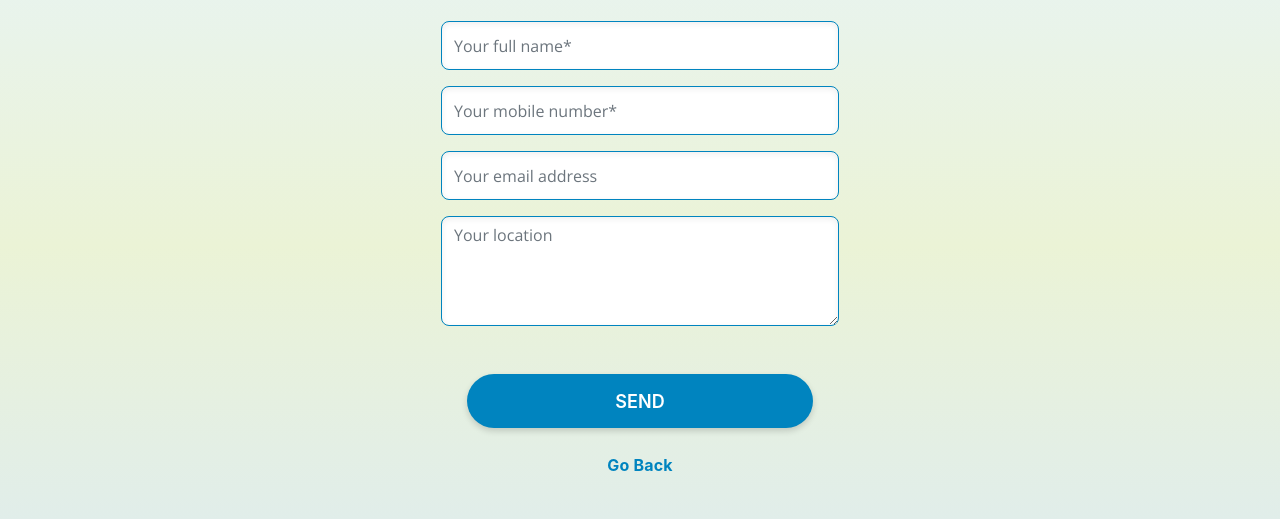
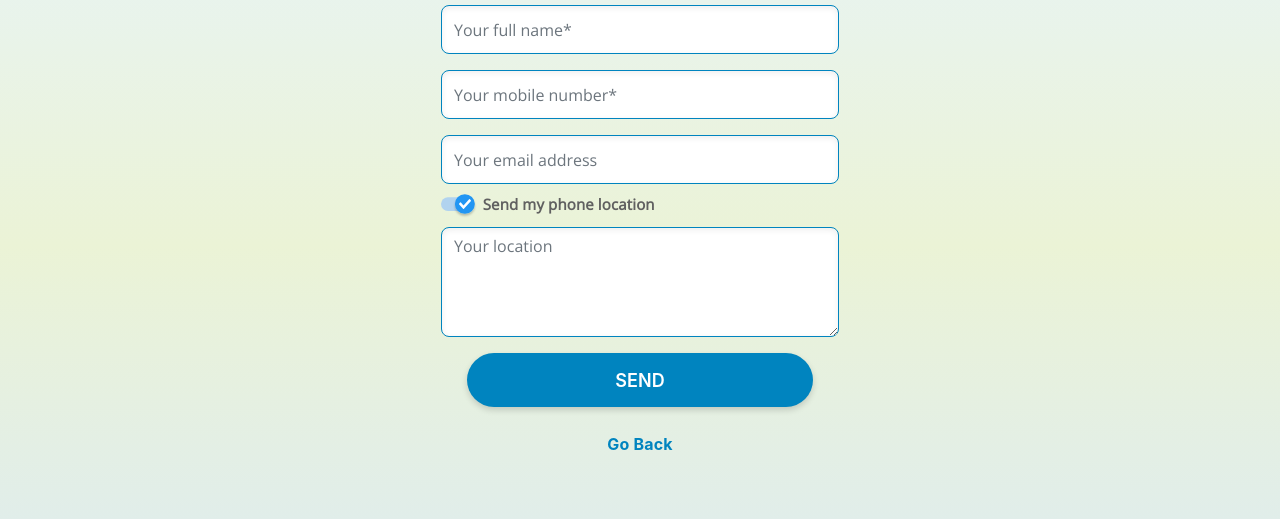
Before and after one commit to haidertoqeer/calmtagMobile, a plain HTML site: page Info.html in a window 1280 px wide. Shown: the part 153-672 px from the top of the page. Drawn offline with nearby package versions, Linux system fonts and the light colour scheme.

Commit message:
info page updated

```diff
--- a/Info.html
+++ b/Info.html
@@ -34,14 +34,22 @@
 							<h3 class="cst-h3"> Your Basic Info Required </h3>
 							<p class="cst-p"> Forwaded to this lost person's emergency contact </p>
 						</div>
-						<div class="col-lg-12 mt-4">
+						<div class="col-lg-12 mt-2">
 							<input type="text" class="form-control login-input" placeholder="Your full name*">
 							<input type="text" class="form-control login-input mt-3" placeholder="Your mobile number*">
 							<input type="text" class="form-control login-input mt-3" placeholder="Your email address">
+<!--
+							<span class="d-block mt-2">
+							    <img src="assets/images/switch_path.svg" alt=""> <span class="text-radio">Send my phone location</span>
+							</span>
+-->
+							<span class="d-block mt-2">
+							    <img src="assets/images/Group%20615.svg" alt=""> <span class="text-radio">Send my phone location</span>
+							</span>
 							<!-- <input type="text" class="form-control login-input mt-3" rows="4" cols="50" placeholder="Your Location*"> -->
-							<textarea class="form-control mt-3" col="10" rows="4" placeholder="Your location"></textarea>
+							<textarea class="form-control mt-2" col="10" rows="4" placeholder="Your location"></textarea>
 						</div>
-						<div class="col-lg-12 mt-5 text-center">
+						<div class="col-lg-12 mt-3 text-center">
 							<button class="Next" type="next">SEND</button>
 							<p class="cst-p1 text-center"> Go Back </p>
 						</div>
--- a/assets/css/style.css
+++ b/assets/css/style.css
@@ -196,3 +196,11 @@ span.icon-eye{
     right: 30px;
     color: #929292;
 }
+span.text-radio{
+        font-family: 'Open Sans';
+    font-size: 15px;
+    font-weight: 600;
+    color: #606060;
+    letter-spacing: 0.14px;
+    height: 30px;
+}
```
Also changed, not shown: person.html (+1 -1 lines), assets/images/Group 615.svg (added), assets/images/switch_path.svg (added).
